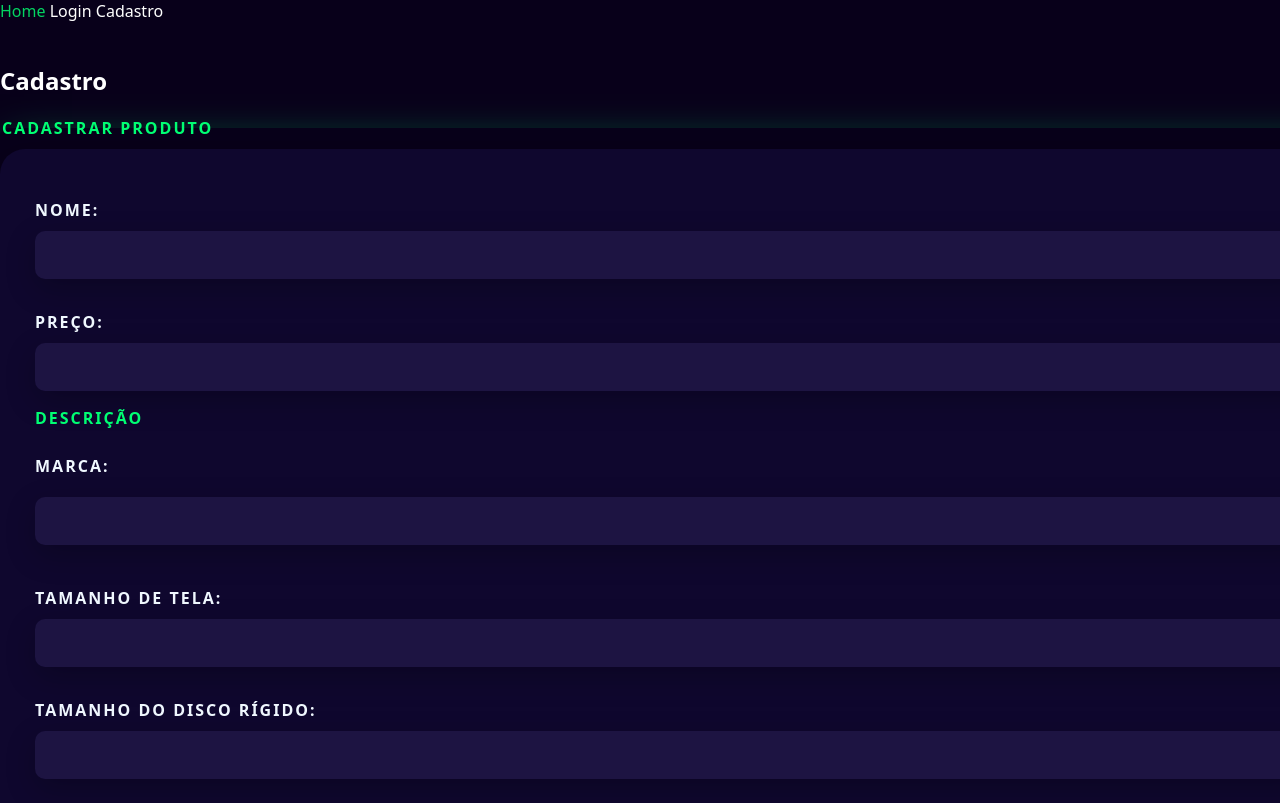
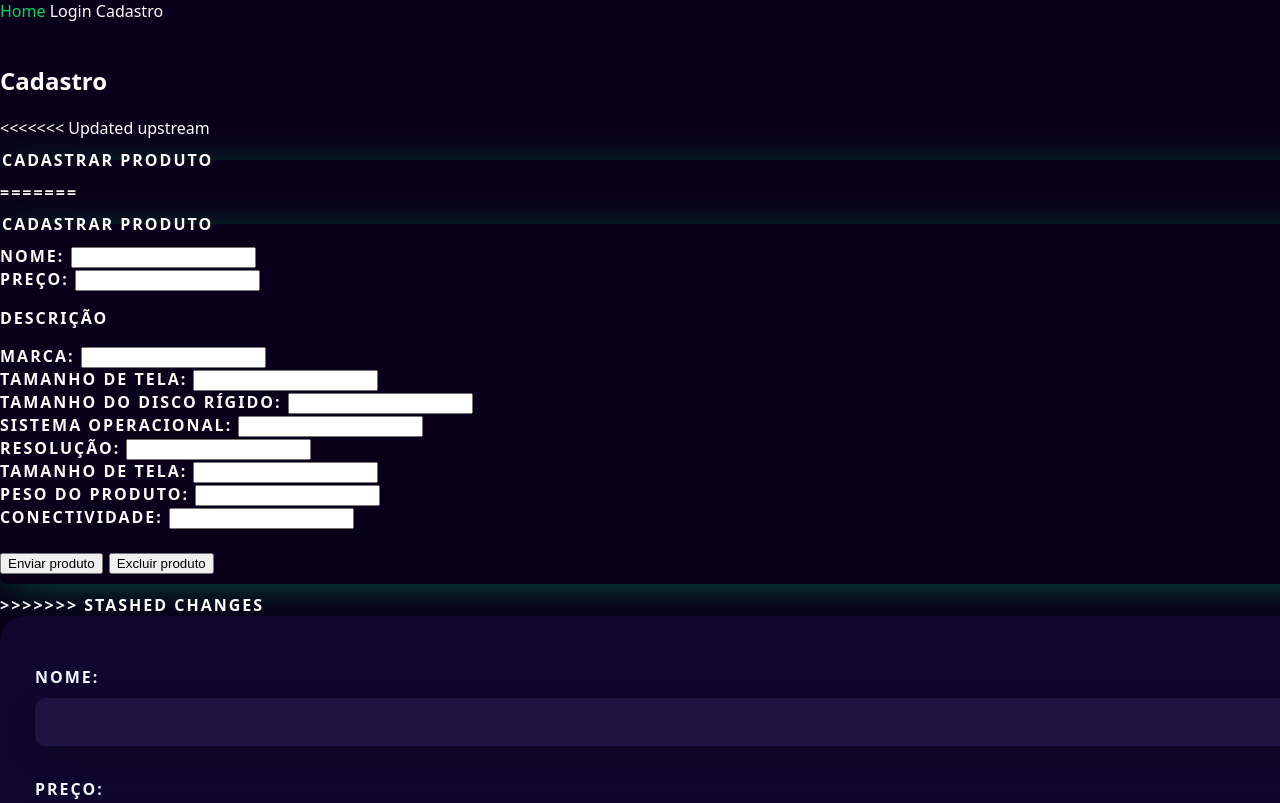
Before and after one commit to FERNANDOIFTO2023/cadastro_e_login-react, a plain HTML site: page cadastro_produto.html in a window 1280 px wide. Shown: the top 803 px of the page. Drawn offline with Linux system fonts and the light colour scheme.

Commit message:
cadastro
produto

```diff
--- a/cadastro_produto.html
+++ b/cadastro_produto.html
@@ -21,8 +21,61 @@
 
         <form action="cadastro_produto.html" method="post">
 
+<<<<<<< Updated upstream
             <fieldset id="tabproduto">
                 <legend>Cadastrar produto</legend>
+=======
+        <fieldset id="tabproduto">
+            <legend>Cadastrar produto</legend>
+            <label class=" itentex" for="nome">Nome:</label>
+            <input type="text" id="nome" name="name" required><br>
+            <label for="Preco">Preço:</label>
+            <input type="number" id="number" required>
+            <section>
+
+                <div>
+                    <strong>
+                        <dl>Descrição</dl>
+                    </strong>
+
+            <label for="nome">Marca:</label>
+            <input type="text" id="nome" name="name" required>
+            <br>
+            <label for="Tela">Tamanho de Tela:</label>
+            <input type="text" id="nome" required><br>
+            <label for="Disco">Tamanho do disco rígido:</label>
+            <input type="text" id="nome" name="name" required><br>
+            <label for="Preco">Sistema operacional:</label>
+            <input type="nome" id="nome" required><br>
+            <label for="Resolucao">Resolução: </label>
+            <input type="text" id="nome" name="name" required><br>
+            <label for="Tela">Tamanho de Tela:</label>
+            <input type="text" id="nome" required><br>
+            <label for="Tela">Peso do produto:</label>
+            <input type="text" id="nome" required><br>
+            <label for="Tela"> Conectividade:</label>
+            <input type="text" id="nome" required><br>
+
+
+
+                </div>
+            </section><br>
+            <button type="submit" href="index.html">Enviar produto</button>
+            <button type="reset">Excluir produto</button>
+
+
+
+
+
+
+
+        </fieldset>
+
+
+
+
+    </form>
+>>>>>>> Stashed changes
 
                 <section class="card_cadastro">
                     <div class="textfild">
--- a/style.css
+++ b/style.css
@@ -266,6 +266,7 @@ h1 {
     color:white
 }
 #tabproduto{
+<<<<<<< Updated upstream
     color: rgb(0, 255, 115);
     width: 100%;
     padding: 10px 0px;
@@ -278,6 +279,10 @@ h1 {
     letter-spacing: 2px;
     cursor: pointer;
     box-shadow: 0px 5px 40px -10px  rgba(4, 212, 98, 0.5);
+=======
+    color: ;
+}
+>>>>>>> Stashed changes
 
 
 }
```
